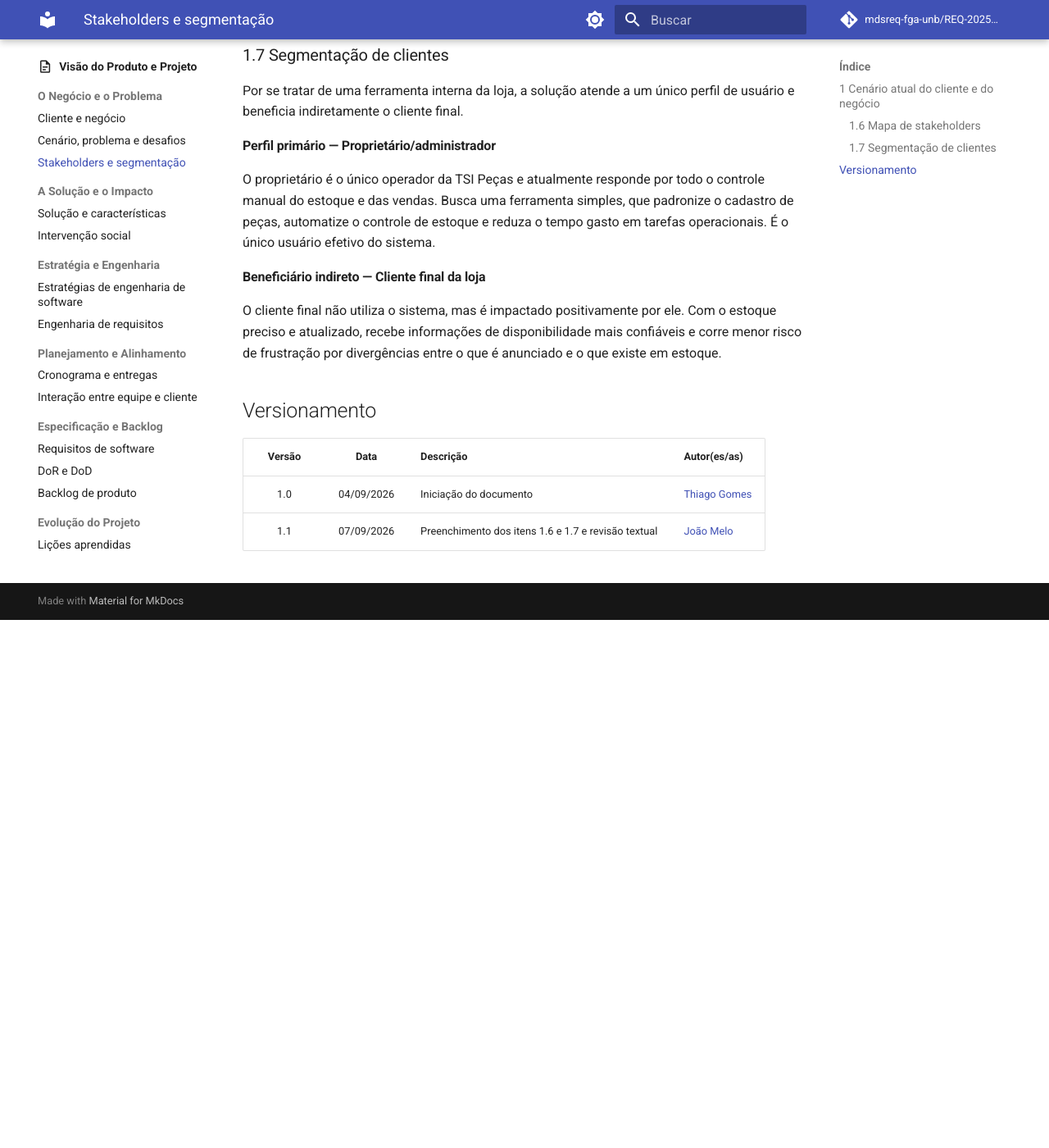
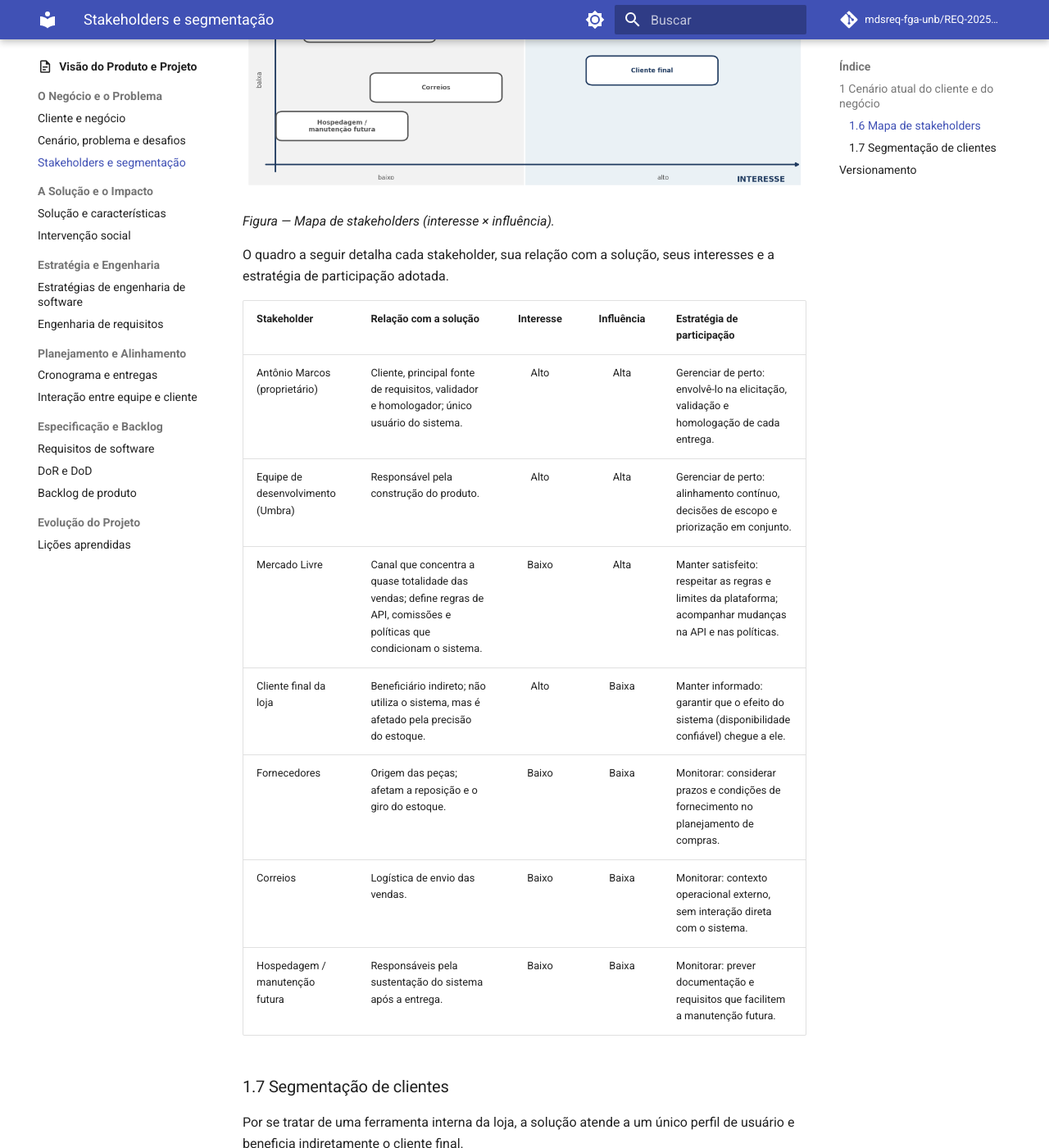
Before and after one commit to mdsreq-fga-unb/REQ-202562-T02-TSI-AutoPecas, an MkDocs documentation site: the page built from docs/visao-produto/stakeholders-e-segmentacao.md, in a window 1280 px wide and 1400 px high, scrolled down 719 px. Shown: the whole window at 82% size. Built offline with MkDocs 1.6.1 and Material for MkDocs 9.7.7, drawn with Linux system fonts in a browser that asks for light colours; comment, search, counter and statistics services are not loaded; before the commit the page ends 1475 px from its top, so only the background shows below that; some of the changed text lies outside the part shown.

Commit message:
docs: reestrutura mapa de stakeholders com matriz interesse x influencia (issue #3)

```diff
--- a/docs/visao-produto/stakeholders-e-segmentacao.md
+++ b/docs/visao-produto/stakeholders-e-segmentacao.md
@@ -4,13 +4,23 @@
 
 ### 1.6 Mapa de stakeholders
 
-Os principais stakeholders do projeto são o proprietário da TSI Peças, como cliente e usuário do sistema; a equipe de desenvolvimento, responsável pela construção da solução; e o cliente final da loja, impactado indiretamente pelo produto.
+Os stakeholders do projeto foram identificados e posicionados segundo seu nível de interesse no projeto e de influência sobre ele. A matriz a seguir orienta a estratégia de participação de cada um.
 
-| Stakeholder | Relação com a solução | Interesse principal | Influência |
-| --- | --- | --- | :---: |
-| Antônio Marcos (proprietário) | Cliente, principal fonte de requisitos, validador e homologador das entregas; único usuário do sistema. | Organizar o cadastro, manter o estoque confiável e reduzir o tempo gasto em tarefas operacionais. | Alta |
-| Equipe de desenvolvimento | Responsável pela construção do produto. | Entregar um MVP funcional e de qualidade dentro do semestre. | Alta |
-| Cliente final da loja | Beneficiário indireto; não utiliza o sistema. | Encontrar peças com informações de disponibilidade mais confiáveis. | Baixa |
+![Matriz de interesse × influência dos stakeholders da TSI Peças, distribuídos em quatro quadrantes: gerenciar de perto, manter satisfeito, manter informado e monitorar.](../assets/images/visao-produto/mapa-stakeholders.png)
+
+*Figura — Mapa de stakeholders (interesse × influência).*
+
+O quadro a seguir detalha cada stakeholder, sua relação com a solução, seus interesses e a estratégia de participação adotada.
+
+| Stakeholder | Relação com a solução | Interesse | Influência | Estratégia de participação |
+| --- | --- | :---: | :---: | --- |
+| Antônio Marcos (proprietário) | Cliente, principal fonte de requisitos, validador e homologador; único usuário do sistema. | Alto | Alta | Gerenciar de perto: envolvê-lo na elicitação, validação e homologação de cada entrega. |
+| Equipe de desenvolvimento (Umbra) | Responsável pela construção do produto. | Alto | Alta | Gerenciar de perto: alinhamento contínuo, decisões de escopo e priorização em conjunto. |
+| Mercado Livre | Canal que concentra a quase totalidade das vendas; define regras de API, comissões e políticas que condicionam o sistema. | Baixo | Alta | Manter satisfeito: respeitar as regras e limites da plataforma; acompanhar mudanças na API e nas políticas. |
+| Cliente final da loja | Beneficiário indireto; não utiliza o sistema, mas é afetado pela precisão do estoque. | Alto | Baixa | Manter informado: garantir que o efeito do sistema (disponibilidade confiável) chegue a ele. |
+| Fornecedores | Origem das peças; afetam a reposição e o giro do estoque. | Baixo | Baixa | Monitorar: considerar prazos e condições de fornecimento no planejamento de compras. |
+| Correios | Logística de envio das vendas. | Baixo | Baixa | Monitorar: contexto operacional externo, sem interação direta com o sistema. |
+| Hospedagem / manutenção futura | Responsáveis pela sustentação do sistema após a entrega. | Baixo | Baixa | Monitorar: prever documentação e requisitos que facilitem a manutenção futura. |
 
 ### 1.7 Segmentação de clientes
 
@@ -30,3 +40,4 @@ O cliente final não utiliza o sistema, mas é impactado positivamente por ele.
 | :----: | :--: | --- | --- |
 | 1.0 | 04/09/2026 | Iniciação do documento | [Thiago Gomes](https://github.com/thgomxs) |
 | 1.1 | 07/09/2026 | Preenchimento dos itens 1.6 e 1.7 e revisão textual | [João Melo](https://github.com/jot4-ge) |
+| 1.2 | 22/09/2026 | Reestruturação do mapa de stakeholders (matriz interesse × influência e estratégias de participação) e inclusão de stakeholders indiretos, conforme issue #3 | [João Melo](https://github.com/jot4-ge) |
```
Also changed, not shown: docs/assets/images/visao-produto/mapa-stakeholders.png (added).
